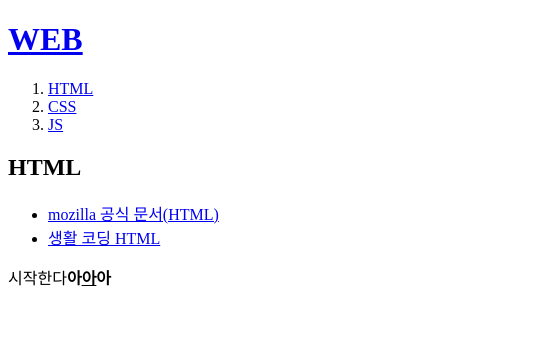
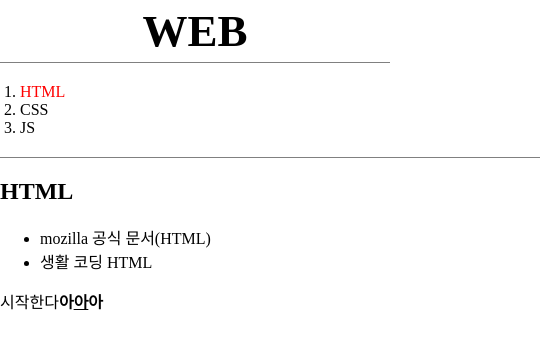
Before and after one commit to ppjh8263/study-web, a plain HTML site: page html.html in a window 390 px wide. Shown: the whole page, 540 px wide, since content can reach past the window. Drawn offline with Linux system fonts and the light colour scheme.

Commit message:
style 적용

```diff
--- a/html.html
+++ b/html.html
@@ -2,15 +2,61 @@
 <head>
     <title>WEB - STUDY HTML</title>
     <meta charset="UTF-8">
+    <style>
+        body{
+            margin:0;
+        }
+        h1 {
+            font-size: 45px;
+            text-align: center;
+            border-bottom: 1px solid gray;
+            margin: 0;
+            padding: 5px;
+        }
+        #grid ol {
+            border-right: 1px solid gray;
+            width: 100px;
+            margin: 0;
+            padding: 20px;
+        }
+        #active {
+            color: red;
+
+        }
+        #grid{
+            display: grid;
+            grid-template-columns: 150px 1fr;
+        }
+        /* .saw {
+            color: gray;
+        } */
+        a {/* a tag에 대한 모든 style 일괄 적용 */
+            /* color:red; */
+            color:black;
+            text-decoration: none;
+        }
+        @media(max-width:500px){
+            #grid{
+                display: block;
+            }
+            #grid ol {
+                border-right: none;
+                border-bottom: 1px solid gray;
+                width: 500px;
+            }
+        }
+    </style>
 </head>
 
 <body>
     <h1><a href="index.html">WEB</a></h1>
+    <div id="grid">
         <ol>
-        <li><a href="html.html">HTML</a></li>
+            <li><a href="html.html", id="active">HTML</a></li>
             <li><a href="css.html">CSS</a></li>
             <li><a href="js.html">JS</a></li>
         </ol>
+        <div>
             <H2>HTML</H2>
             <p>
                 <ul>
@@ -20,4 +66,7 @@
 
                 시작한다<strong>아<u>아</u>아</strong>
             </p>
+        </div>
+
+    </div>
 </body>
```
Also changed, not shown: index.html (+40 -3 lines). Lines whose indentation alone changed are shown as unchanged.
